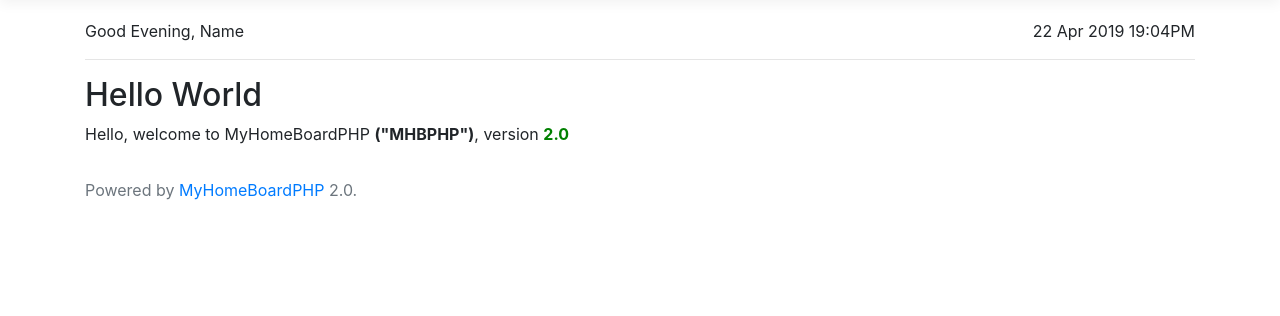
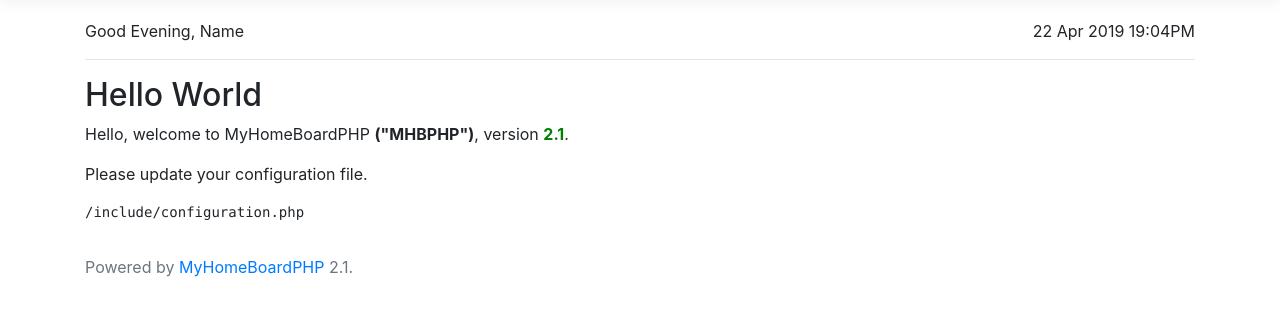
Before and after one commit to Laim/MyHomeBoardPHP, a PHP site: page / in a window 1280 px wide. Shown: the part 61-377 px from the top of the page. Run offline with PHP 8.4, Linux system fonts and the light colour scheme; data comes from the database, SQL or seed files in the repository; some libraries are stand-ins or nearby versions.

Commit message:
v2.1
- Sub-text added to font-awesome textbox for adding/editing links and headers
- Google Search set to disabled by default
- New 'Introduction' section included for 'first run'
- External search button is set to disabled unless there is text in the search box, allowing you to have multiple search bars on the same page and it not send to your external search every time you press enter.

```diff
--- a/include/configuration.php
+++ b/include/configuration.php
@@ -24,12 +24,12 @@
     define("URL", "http://localhost"); // The URL that the website is hosted on, no trailing slash.
     define("WebName", "MyHomeBoardPHP"); // The name that shows on the navigation bar, title etc.
     define("Name", "Name"); // Your name. :-)
-    define("MHBPHP_Version", "2.0"); // dinny touch this
+    define("MHBPHP_Version", "2.1"); // dinny touch this
     define("MHBPHP_HideVersion", false); // Lets you hide the version that appears in the footer for security
     define("MHBPHP_HideCU", false); // Lets you hide the Check for Updates button in the management dropdown
     define("MHBPHP_DevFlag", false); // dinny touch this
     define("MHBPHP_FR", true); // First run or not, this needs updated to false to remove the introduction text
-    define("MHBPHP_FR_LANG", "EN-SCOT"); // dinny touch this
+    define("MHBPHP_FR_LANG", "EN-SCOT"); // dinny touch this, it's not full implemented yet.
 
     /* Meta Tags Configuration */
     define("MetaAuthor", "Laim");
--- a/include/first_run/EN-SCOT.php
+++ b/include/first_run/EN-SCOT.php
@@ -1,9 +1,11 @@
 <div class="row">
     <div class="col">
     <h2>Hello World</h2>
-    <p>
-        Hello, welcome to MyHomeBoardPHP <b>("MHBPHP")</b>, version <span style="color: green; font-weight: bold !important;"><?php print(MHBPHP_Version);?></span>
-    </p>
-
+        <p>
+            Hello, welcome to MyHomeBoardPHP <b>("MHBPHP")</b>, version <span style="color: green; font-weight: bold !important;"><?php print(MHBPHP_Version);?></span>.
+        </p>
+        <p>
+            Please update your configuration file. <pre>/include/configuration.php</pre>
+        </p>
     </div>
 </div>
--- a/include/style/javascript.php
+++ b/include/style/javascript.php
@@ -9,3 +9,12 @@
     $('[data-toggle="tooltip"]').tooltip()
   })
   </script>
+  <script>
+  function SearchEnabled() {
+	 if(document.getElementById("ext_search_txt").value==="") {
+            document.getElementById('ext_search').disabled = true;
+        } else {
+            document.getElementById('ext_search').disabled = false;
+        }
+  }
+  </script>
--- a/index.php
+++ b/index.php
@@ -68,10 +68,10 @@
     <div class="row">
       <div class="col">
         <form name="form" action="" method="post">
-          <div class="input-group mb-3">
-            <input type="text" name="ext_search" class="form-control" placeholder="<?php print(ExternalSearchPlaceholder);?>" aria-label="<?php print(ExternalSearchPlaceholder);?>" aria-describedby="ext_search">
+          <div class="input-group mb-3 box-shadow">
+            <input type="text" id="ext_search_txt" name="ext_search" onkeyup="SearchEnabled()" class="form-control" placeholder="<?php print(ExternalSearchPlaceholder);?>" aria-label="<?php print(ExternalSearchPlaceholder);?>" aria-describedby="ext_search">
             <div class="input-group-append">
-              <button class="btn btn-outline-secondary" type="submit" id="ext_search" name="submit">Search</button>
+              <button class="btn btn-outline-secondary" type="submit" id="ext_search" name="submit" disabled>Search</button>
             </div>
           </div>
         <form>
```
Also changed, not shown: CHANGELOG.md.
